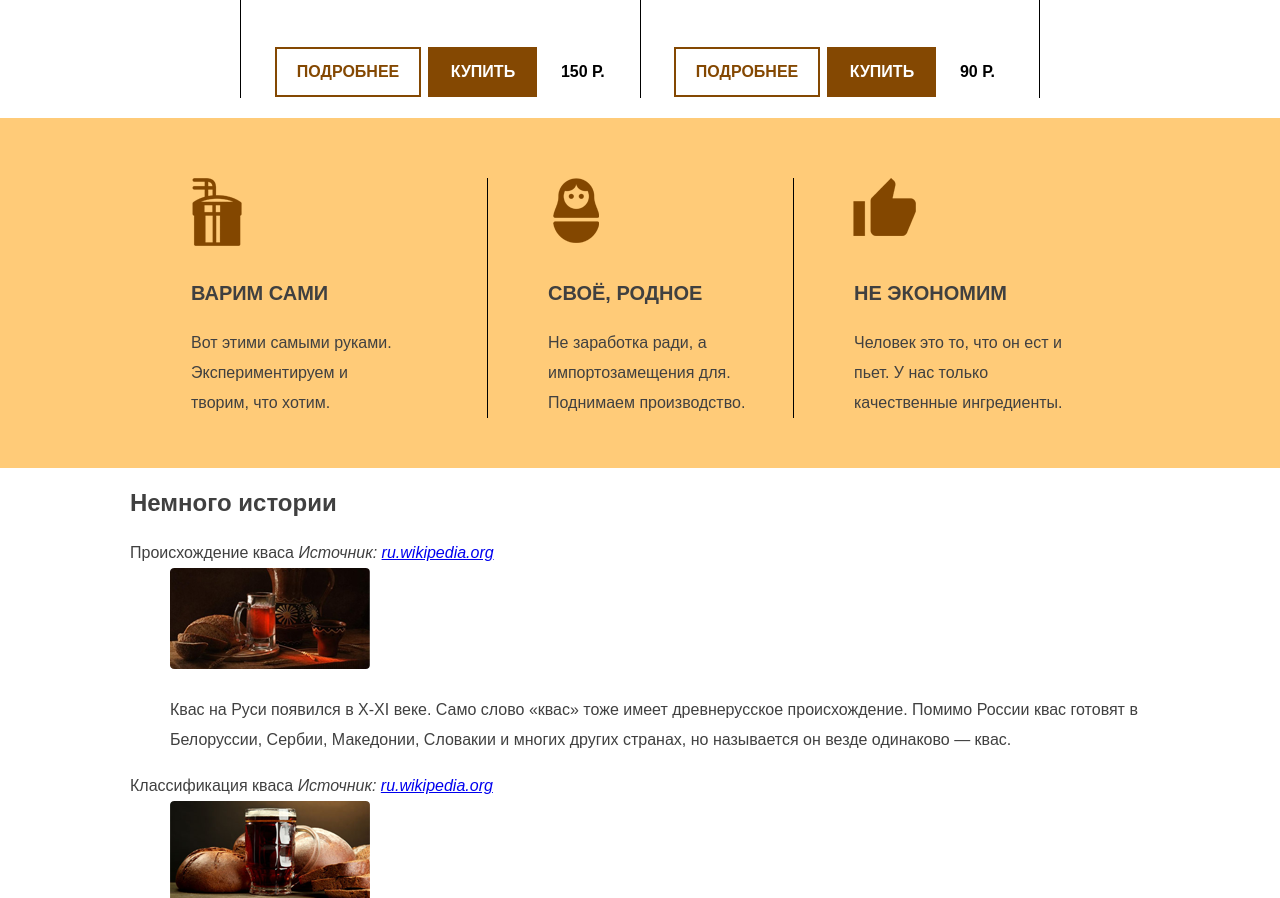
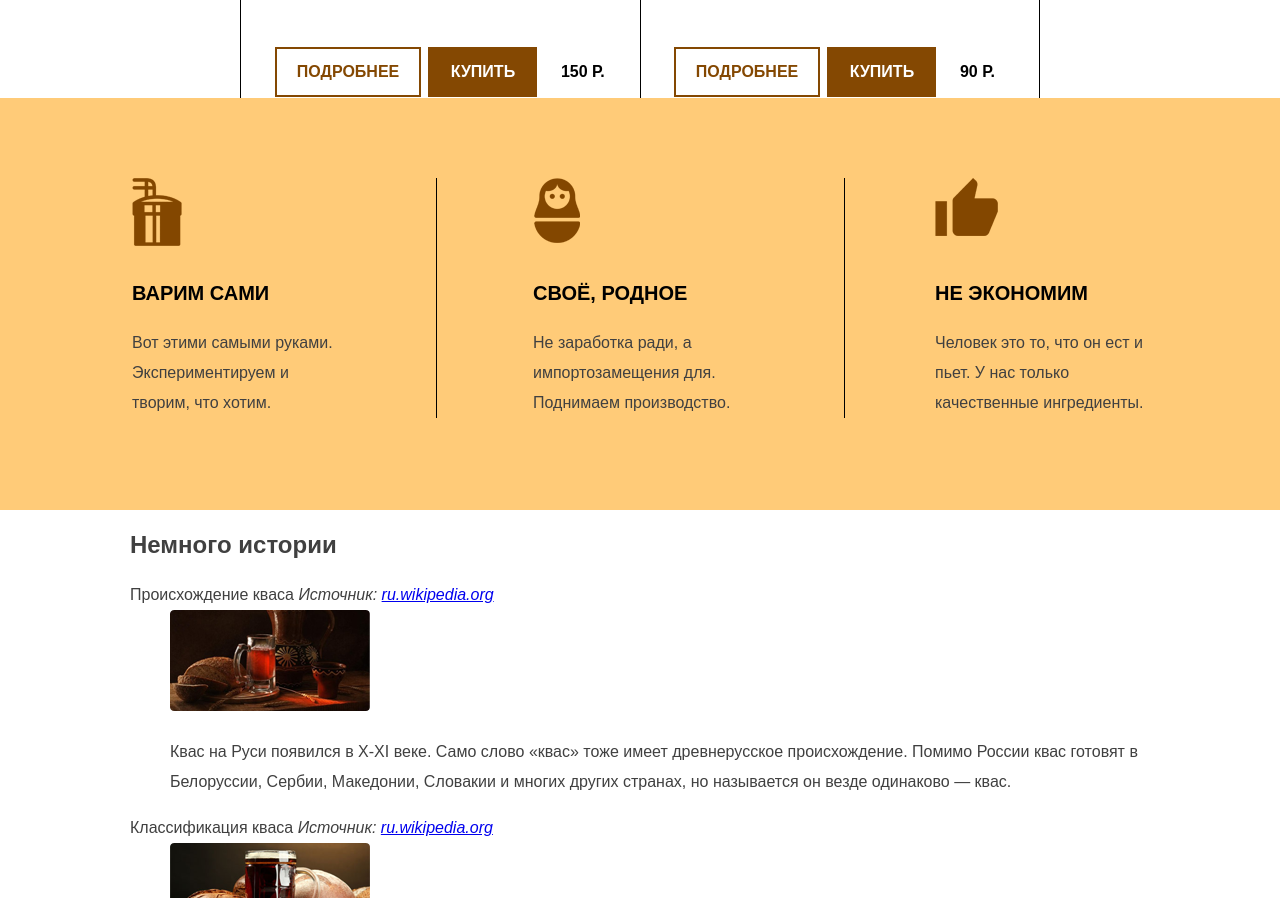
Before and after one commit to IgorSSG/GreatKeksBy, a plain HTML site: page index.html in a window 1280 px wide. Shown: the part 1427-2325 px from the top of the page. Drawn offline with Linux system fonts and the light colour scheme.

Commit message:
3rd step ass-done

```diff
--- a/style.css
+++ b/style.css
@@ -264,17 +264,18 @@ text-align: center;
 }
 
 .advantages {
- height: 350px;
+ height: 412px;
  padding-top: 60px;
  padding-bottom: 55px;
  background: #ffcb78;
- margin-top:20px;
+ margin-top:0;
  box-sizing: border-box;
  width: auto;
 
 
 }
 .advantages .container{
+	padding-top: 20px;
 
 
 }
@@ -292,9 +293,9 @@ text-align: center;
 	text-align: center;
 	border-left: 1px solid black;
 	float: left;
-	width: 35%;
-	padding-left: 60px;
-	padding-right: 30px;
+	width: 30%;
+	padding-left: 80px;
+	padding-right: 20px;
 	padding-top: 100px;
 	box-sizing: border-box;
 }
@@ -302,7 +303,7 @@ text-align: center;
 .advantages-item p{
 	margin: 0px;
 	text-align: left;
-	width: 80%;
+	width: 76%;
 
 
 }
@@ -310,8 +311,14 @@ text-align: center;
 .advantages-item:first-child {
 
 	border-color: transparent;
+	padding-left: 1px;
 
 
+}
+
+.advantages-item:last-child {
+	padding-right: 0;
+	padding-left: 90px;
 }
 
 .advantage-title {
@@ -327,25 +334,34 @@ text-align: center;
 	text-transform: uppercase;
 	font-size: 20px;
 	text-align: left;
+	color: black;
 }
 
 .advantage-hendmade{
- background: url("img/brew.png") 20% 0% no-repeat;
+ background: url("img/brew.png") 1px 0% no-repeat;
 }
 
 .advantage-relative{
-
-	width: 30%;
-  background: url("img/matreshka.png")  25% 0% no-repeat;
+	padding-left: 96px;
+	width: 40%;
+  background: url("img/matreshka.png")  27% 0% no-repeat;
 }
 
 .advantage-relative p {
-	width: 100%
+	width: 70%
 }
 
-.advantage-uneconomical{
-	 background: url("img/thumbsup.png")  20% 0% no-repeat;
+.advantage-uneconomical p {
+	width: 100%;
 
 }
 
+
+
+.advantage-uneconomical{
+	 background: url("img/thumbsup.png")  37% 0% no-repeat;
+
+}
+
+
 <script src="http://localhost:35729/livereload.js"></script>
```
